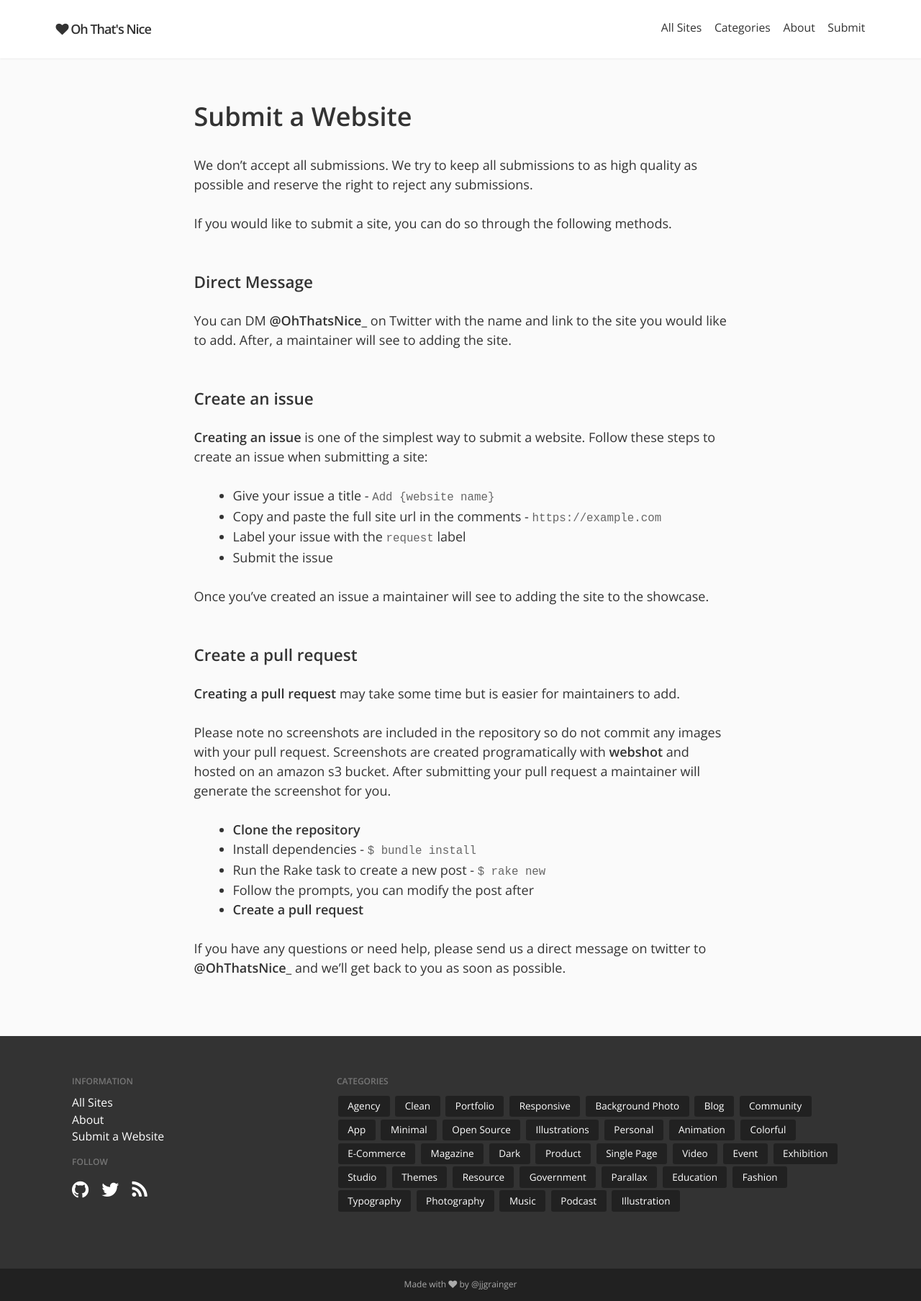
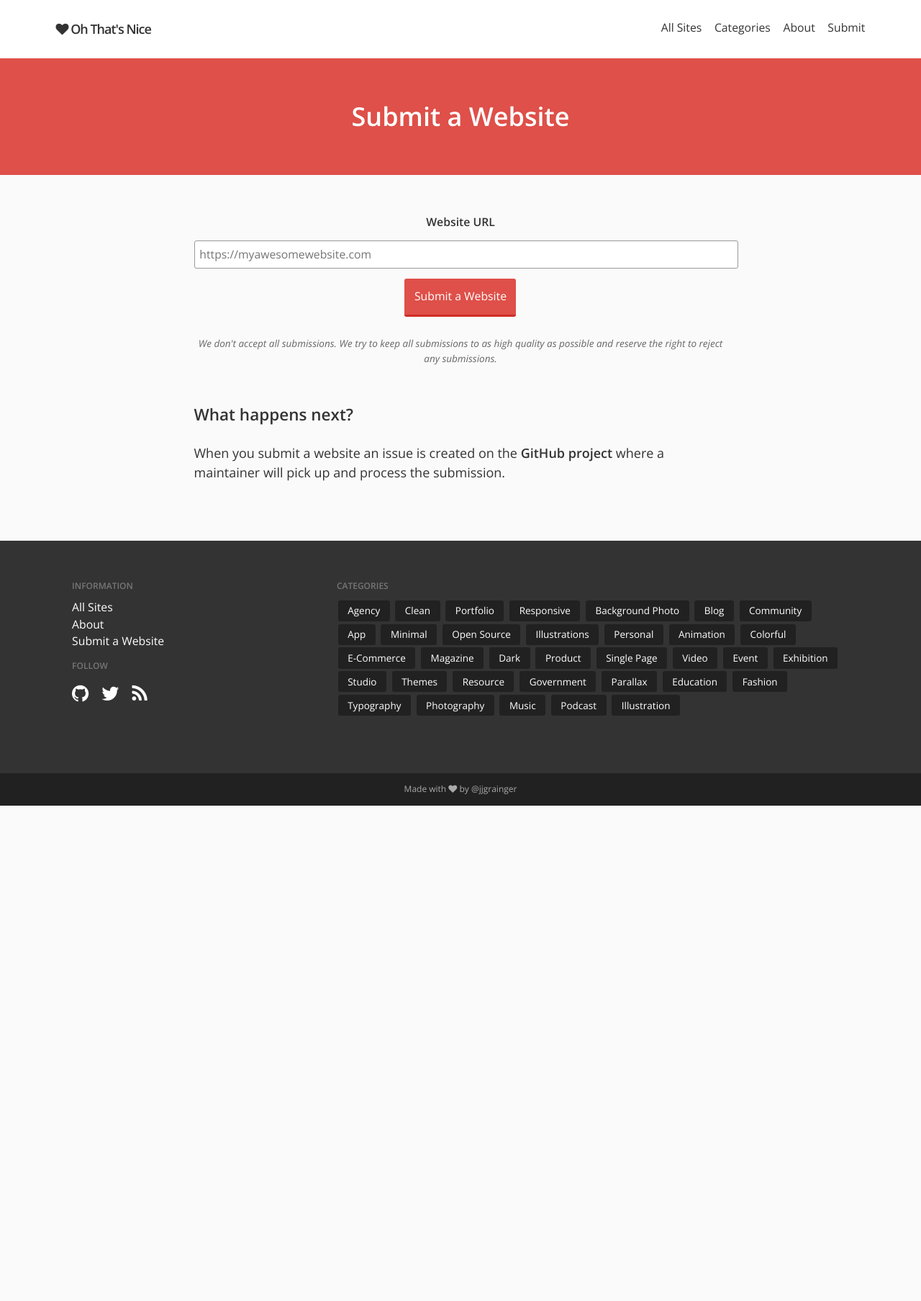
Before and after one commit to jjgrainger/ohthatsnice, a Jekyll site: the page built from submit-a-website/index.html, in a window 1280 px wide. Shown: the whole page at 72% size. Built offline with Jekyll 4.4.1, drawn with Linux system fonts in a browser that asks for light colours; nearby versions of some CDN libraries; after the commit the page ends 1119 px from its top, so only the background shows below that.

Commit message:
add page styling and submit form

```diff
--- a/_layouts/page.html
+++ b/_layouts/page.html
@@ -7,15 +7,26 @@
         {% include header.html %}
 
         <main id="content" class="container page">
+            <article>
+                <header class="page-header">
                     <div class="row">
                         <div class="column two-thirds push-sixth m-one-whole">
                             <h1 class="page-title">
                                 {{ page.title }}
                             </h1>
 
-                    {{ content }}
+                            {% if page.subtitle %}
+                                <p class="subtitle">
+                                    {{ page.subtitle }}
+                                </p>
+                            {% endif %}
                         </div>
                     </div>
+                </header>
+
+            {{ content }}
+
+            </article>
         </main>
 
         {% include footer.html %}
--- a/_sass/_page.scss
+++ b/_sass/_page.scss
@@ -1,9 +1,18 @@
 .container.page {
-    // margin: 0 auto 1.5rem;
-    // width: 90%;
-    // max-width: 740px;
+    padding-top: 0;
 }
 
+.page-header {
+    background: $brand;
+    color: #fff;
+    text-align: center;
+    padding-top: 3rem;
+    margin-bottom: 3rem;
+}
+
+.page-title {}
+
+// page content formatting
 .page ul {
     padding-left: 3rem;
     list-style-type: disc;
@@ -11,7 +20,6 @@
 }
 
 .page a {
-    // border-color: $brand;
     font-weight: 600;
 }
 
@@ -19,11 +27,61 @@
     margin-top: 3rem;
 }
 
-.page-title {}
 
 code {
     font-family: monospace;
     font-size: .875rem;
     color: #666;
-    // white-space: nowrap;
 }
+
+.small-print {
+    color: #666;
+    font-size: .75rem;
+    font-style: italic;
+}
+
+
+// form
+form {
+    font-size: .875rem;
+    text-align: center;
+}
+
+label {
+    display: inline-block;
+    margin-bottom: .75rem;
+    font-weight: 600;
+}
+
+.field-website {
+    border: 1px solid #999;
+    font: inherit;
+    display: block;
+    padding: .375rem;
+    border-radius: 3px;
+    margin-bottom: .75rem;
+    width: 100%;
+}
+
+.field-submit {
+    display: inline-block;
+    border: 0;
+    background: $brand;
+    color: #fff;
+    padding: .75rem;
+    border-radius: 3px;
+    font: inherit;
+    margin-bottom: 1.5rem;
+    border-bottom: 3px solid darken($brand, 10%);
+    transition: background ease .3s;
+
+    &:hover {
+        cursor: pointer;
+        background: lighten($brand, 3%);
+    }
+
+    &:active {
+        border-bottom: 0;
+        margin-top: 3px;
+    }
+}
--- a/submit-a-website.md
+++ /dev/null
@@ -1,37 +0,0 @@
----
-layout: page
-title: Submit a Website
----
-
-We don't accept all submissions. We try to keep all submissions to as high quality as possible and reserve the right to reject any submissions.
-
-If you would like to submit a site, you can do so through the following methods.
-
-#### Direct Message
-
-You can DM [@OhThatsNice_](https://twitter.com/OhThatsNice_) on Twitter with the name and link to the site you would like to add. After, a maintainer will see to adding the site.
-
-#### Create an issue
-
-[Creating an issue](https://github.com/jjgrainger/ohthatsnice/issues/new) is one of the simplest way to submit a website. Follow these steps to create an issue when submitting a site:
-
-* Give your issue a title - `Add {website name}`
-* Copy and paste the full site url in the comments - `https://example.com`
-* Label your issue with the `request` label
-* Submit the issue
-
-Once you've created an issue a maintainer will see to adding the site to the showcase.
-
-#### Create a pull request
-
-[Creating a pull request](https://github.com/jjgrainger/ohthatsnice/pulls) may take some time but is easier for maintainers to add.
-
-Please note no screenshots are included in the repository so do not commit any images with your pull request. Screenshots are created programatically with [webshot](https://github.com/jjgrainger/webshot) and hosted on an amazon s3 bucket. After submitting your pull request a maintainer will generate the screenshot for you.
-
-* [Clone the repository](https://github.com/jjgrainger/ohthatsnice)
-* Install dependencies - `$ bundle install`
-* Run the Rake task to create a new post - `$ rake new`
-* Follow the prompts, you can modify the post after
-* [Create a pull request](https://github.com/jjgrainger/ohthatsnice/pulls)
-
-If you have any questions or need help, please send us a direct message on twitter to [@OhThatsNice_](https://twitter.com/OhThatsNice_) and we'll get back to you as soon as possible.
--- /dev/null
+++ b/submit-a-website/index.html
@@ -0,0 +1,22 @@
+---
+layout: page
+title: Submit a Website
+---
+
+
+<div class="row">
+    <div class="column two-thirds push-sixth l-one-whole">
+
+        <form action="/submit-a-website/thank-you/" method="POST" netlify>
+            <label for="website">Website URL</label>
+            <input class="field-website" type="text" id="website" name="website" placeholder="https://myawesomewebsite.com" />
+            <input class="field-submit" type="submit" value="Submit a Website">
+            <p class="small-print">
+                We don't accept all submissions. We try to keep all submissions to as high quality as possible and reserve the right to reject any submissions.
+            </p>
+        </form>
+
+        <h4>What happens next?</h4>
+        <p>When you submit a website an issue is created on the <a href="https://github.com/jjgrainger/ohthatsnice">GitHub project</a> where a maintainer will pick up and process the submission.</p>
+    </div>
+</div>
```
Also changed, not shown: about.html (added, +27 -0 lines), about.md (deleted, +0 -27 lines), submit-a-website/thank-you.html (added, +12 -0 lines). Lines whose indentation alone changed are shown as unchanged.
